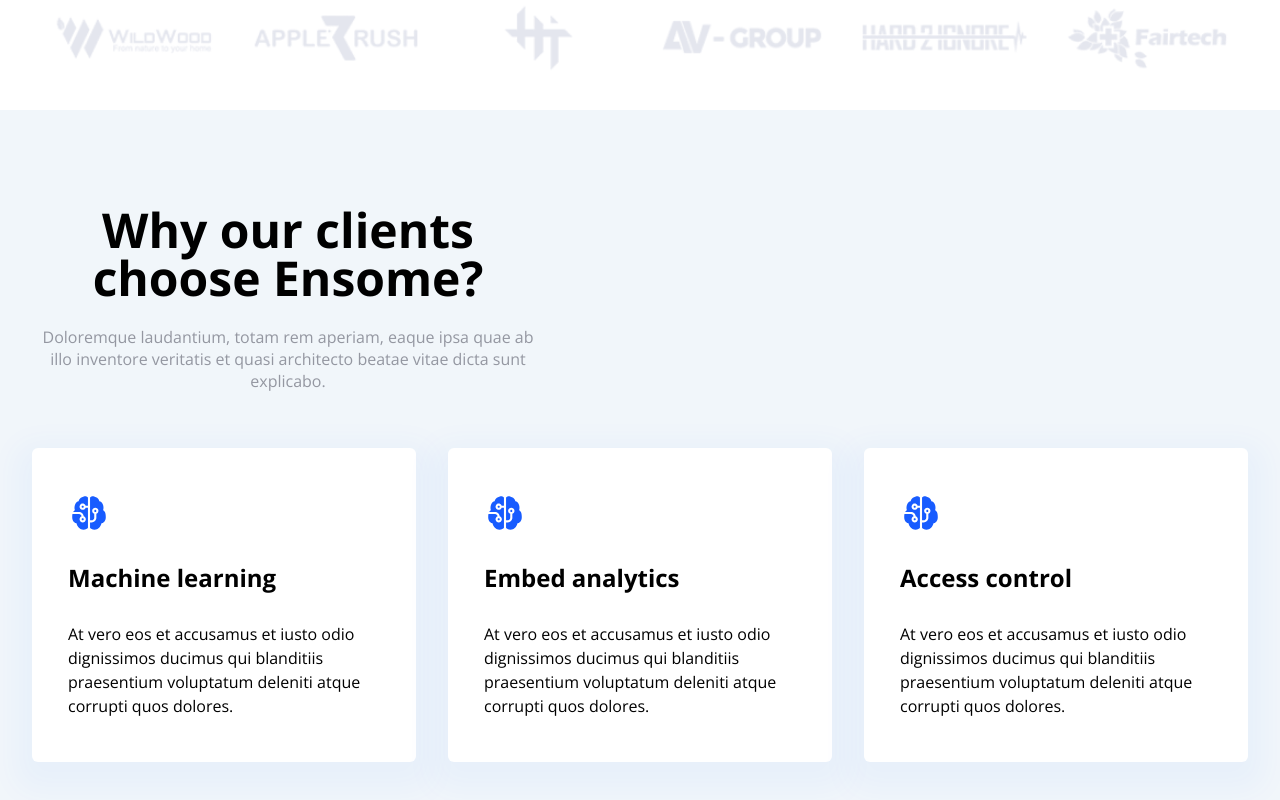
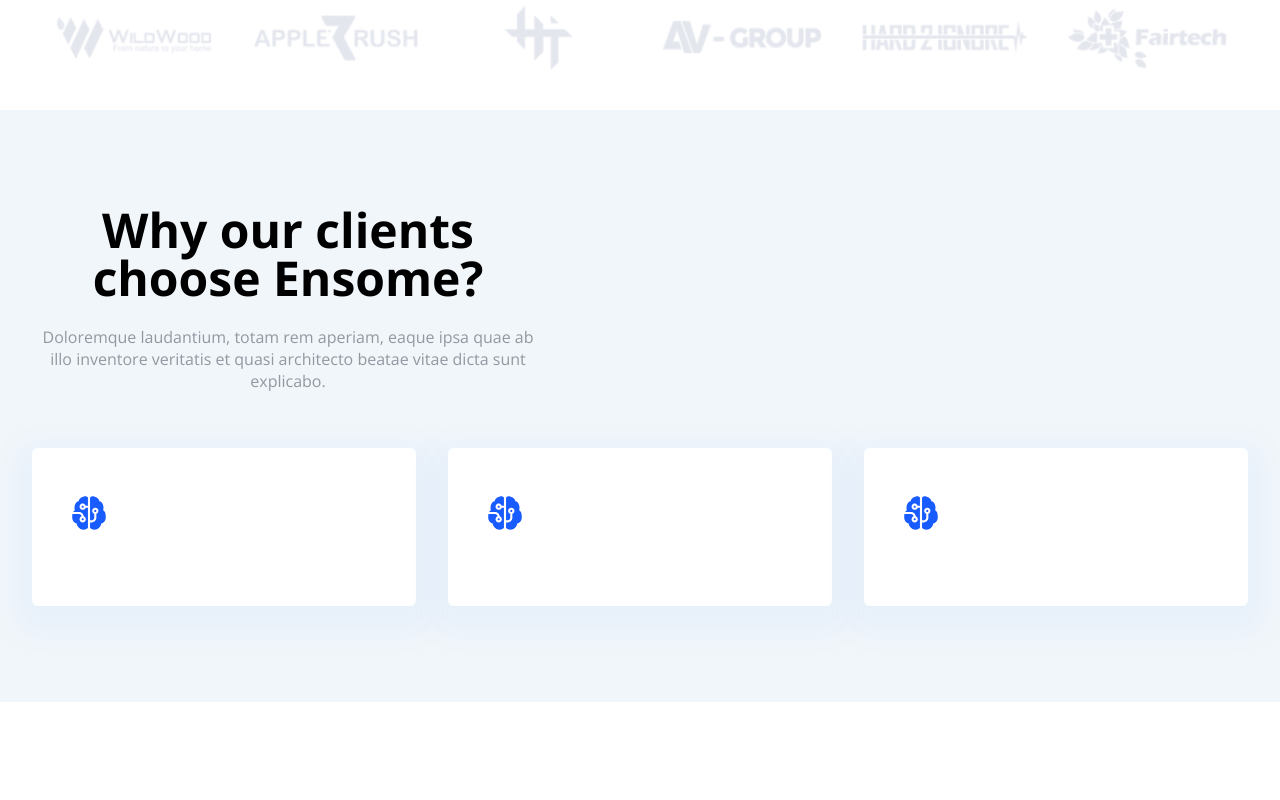
Before and after one commit to CodeWithMilap/ensome, a Next.js app: page / in a window 1280 px wide. Shown: the part 699-1499 px from the top of the page. After the commit the page ends 1401 px from the top, so only its background shows below. Built offline with nearby package versions, Linux system fonts and the light colour scheme.

Commit message:
feat: remove title and content and make children

```diff
--- a/components/Cards.tsx
+++ b/components/Cards.tsx
@@ -2,17 +2,15 @@
 import React, { ReactNode } from "react";
 
 interface CardsProps {
-  title?: string;
-  content?: string;
   icon?: ReactNode;
+  children?: ReactNode;
 }
 
-const Cards: React.FC<CardsProps> = ({ title, content, icon }) => {
+const Cards: React.FC<CardsProps> = ({ icon, children }) => {
   return (
-    <div className="shadow-Card2 px-9 py-11 rounded-md flex flex-col gap-7 bg-White">
+    <div className="shadow-Card2 px-9 py-11 rounded-md flex flex-col gap-7 bg-White w-full">
       {icon && <div className="text-4xl">{icon}</div>}
-      {title && <h2 className="text-2xl font-bold">{title}</h2>}
-      {content && <p className="text-base">{content}</p>}
+      <div className="flex flex-col gap-4">{children}</div>
     </div>
   );
 };
```
